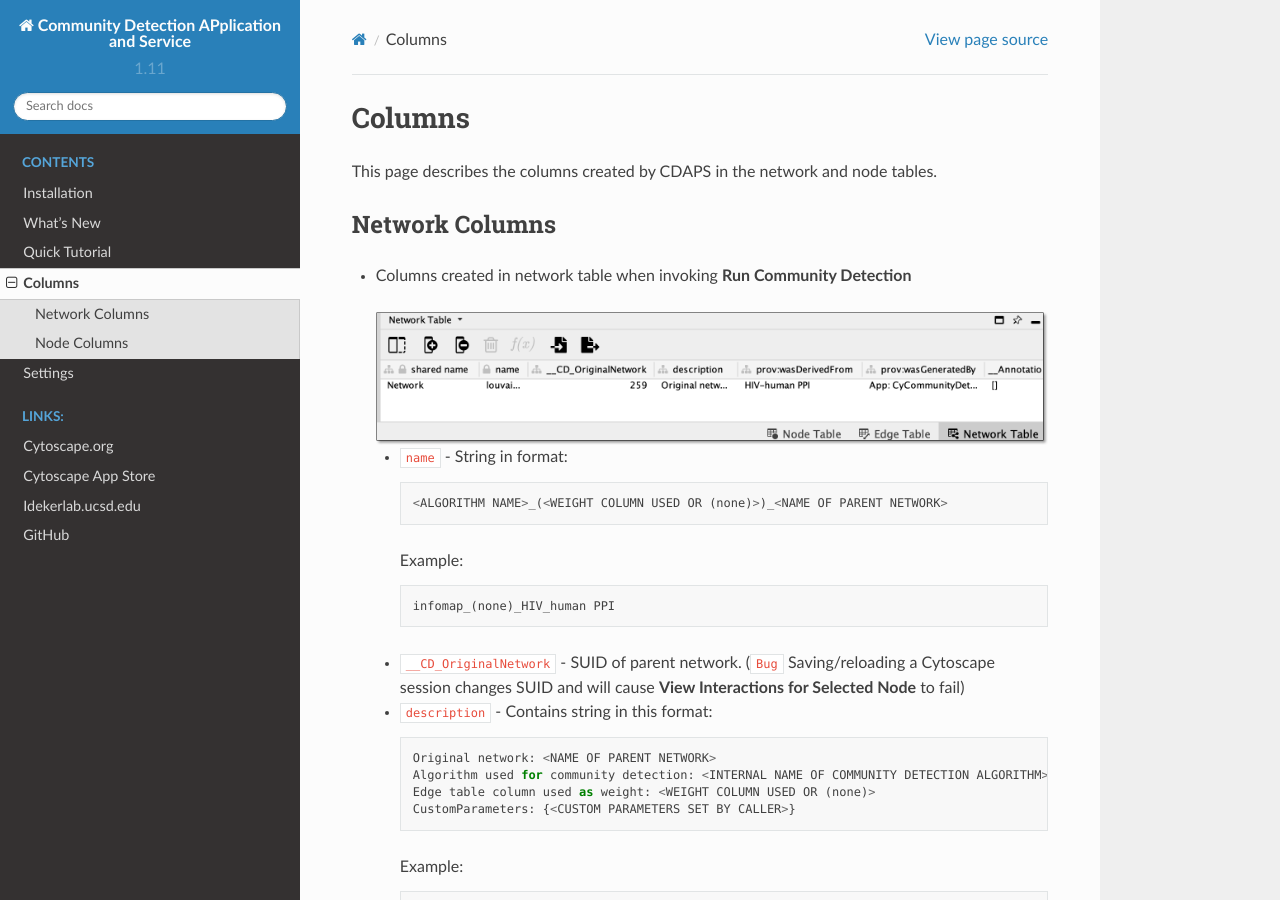
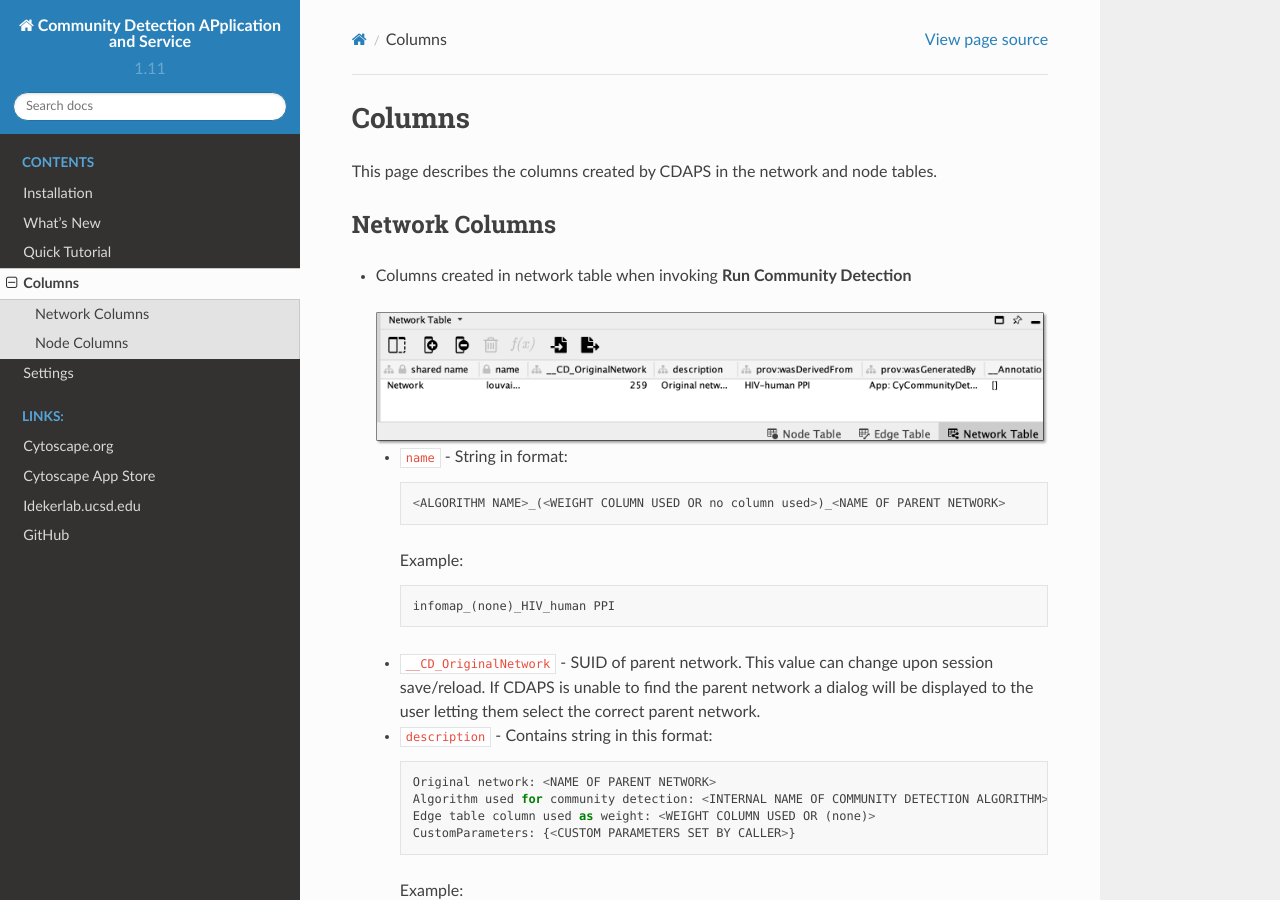
Before and after one commit to cytoscape/cy-community-detection, a Sphinx documentation site: the page built from docs/Columns.rst, in a window 1280 px wide and 900 px high. Built offline with Sphinx 7.4.7 and the Read the Docs theme 2.0.0, drawn with Linux system fonts in a browser that asks for light colours.

```diff
--- a/docs/Columns.rst
+++ b/docs/Columns.rst
@@ -16,7 +16,7 @@
 
    .. code-block::
 
-     <ALGORITHM NAME>_(<WEIGHT COLUMN USED OR (none)>)_<NAME OF PARENT NETWORK>
+     <ALGORITHM NAME>_(<WEIGHT COLUMN USED OR no column used>)_<NAME OF PARENT NETWORK>
 
    Example:
 
@@ -24,8 +24,10 @@
 
      infomap_(none)_HIV_human PPI
 
- * ``__CD_OriginalNetwork`` - SUID of parent network. (``Bug`` Saving/reloading a
-   Cytoscape session changes SUID and will cause **View Interactions for Selected Node** to fail)
+ * ``__CD_OriginalNetwork`` - SUID of parent network. This value can
+   change upon session save/reload. If CDAPS is unable to find the
+   parent network a dialog will be displayed to the user letting
+   them select the correct parent network.
 
  * ``description`` - Contains string in this format:
 
--- a/docs/Settings.rst
+++ b/docs/Settings.rst
@@ -35,7 +35,7 @@
 
 .. warning:: This is for advanced users only and may cause
              CDAPS to fail and/or to use excessive CPU and
-             network fail
+             network bandwidth
 
 ``Edit -> Preferences -> Properties``
 
```
